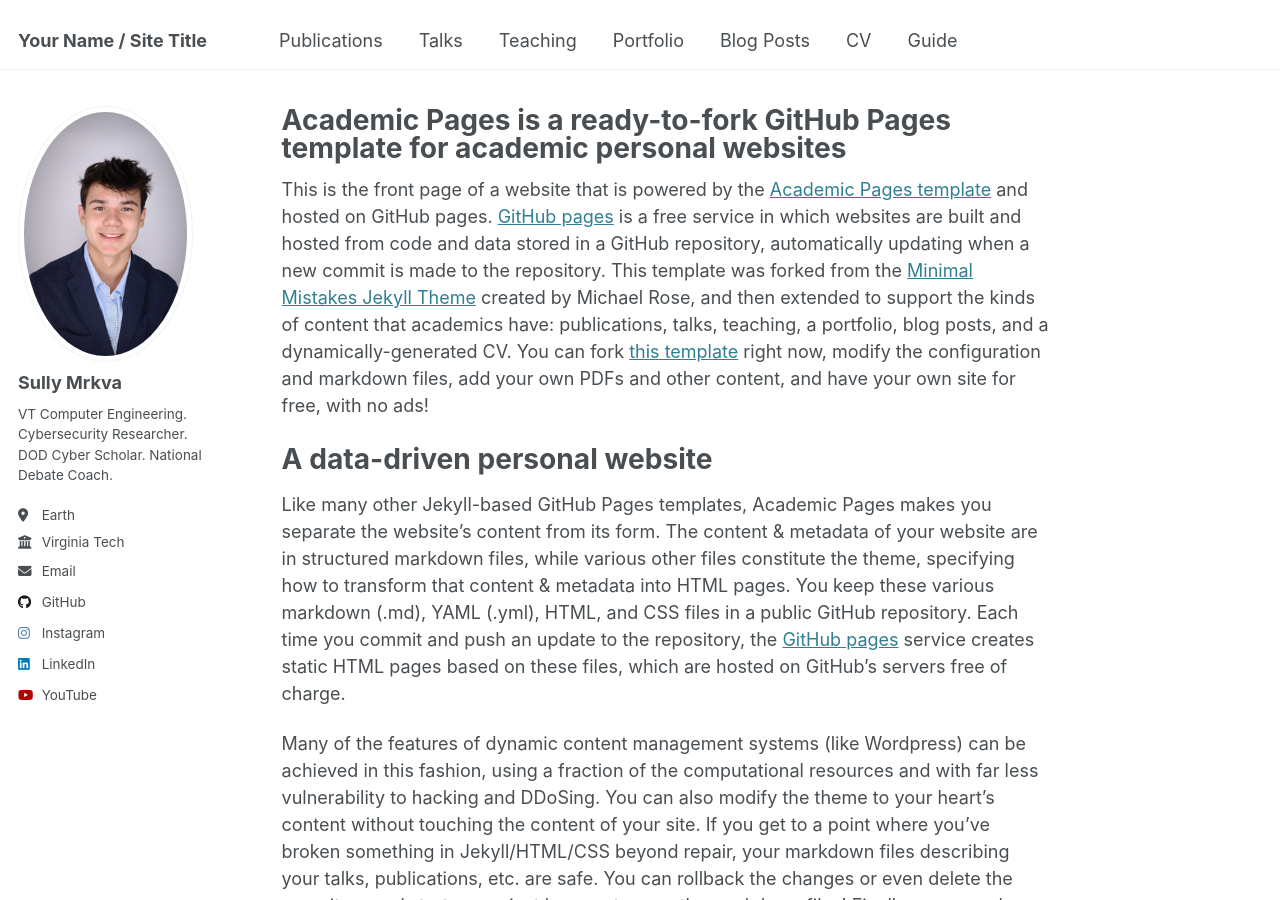
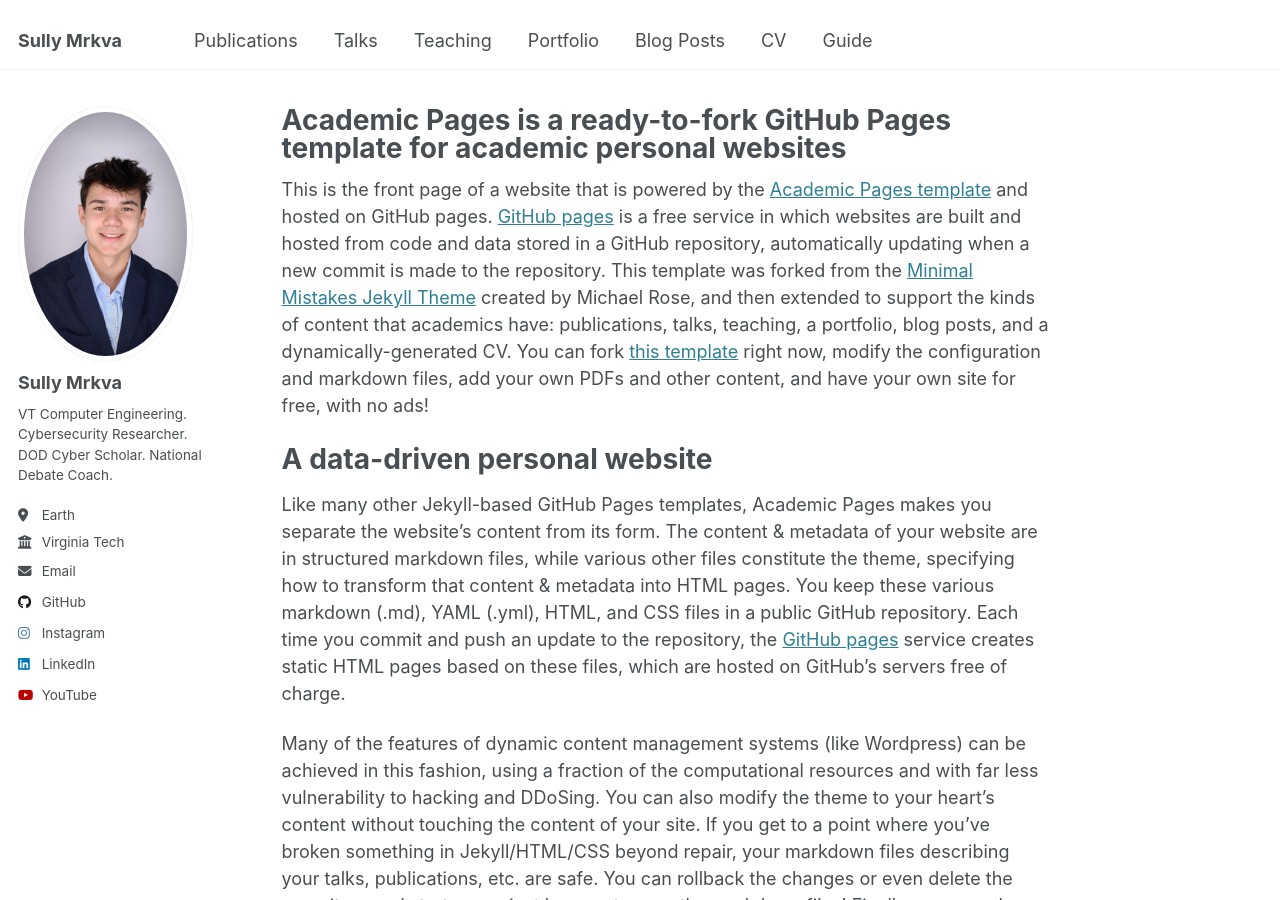
Before and after one commit to SullyM30/SullyM30.github.io, a Jekyll site: the page built from _pages/about.md, in a window 1280 px wide and 900 px high. Built offline with Jekyll 4.4.1, drawn with Linux system fonts in a browser that asks for light colours.

Commit message:
fixed title

```diff
--- a/_config.yml
+++ b/_config.yml
@@ -9,7 +9,7 @@
 # Basic Site Settings
 locale                   : "en-US"
 site_theme               : "default"
-title                    : "Your Name / Site Title"
+title                    : "Sully Mrkva"
 title_separator          : "-"
 name                     : &name "Your Name"
 description              : &description "personal description"
```
